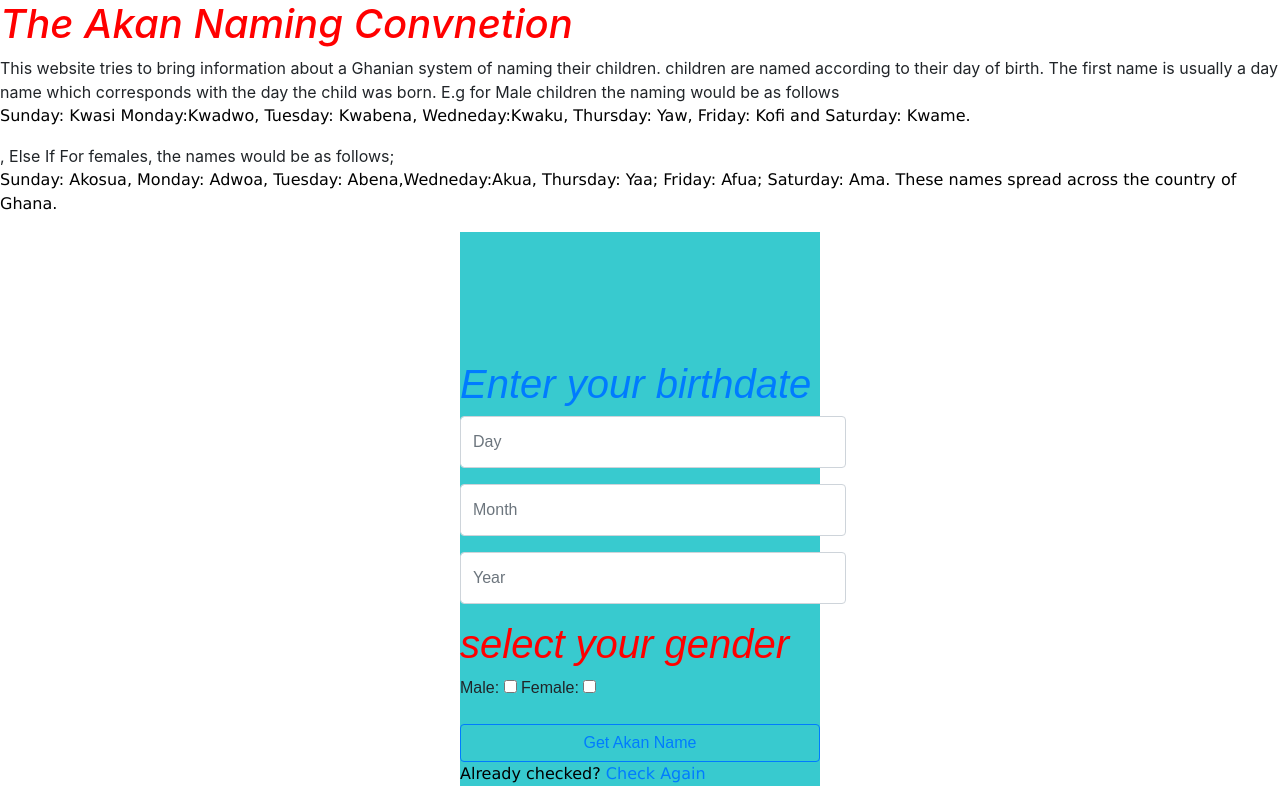
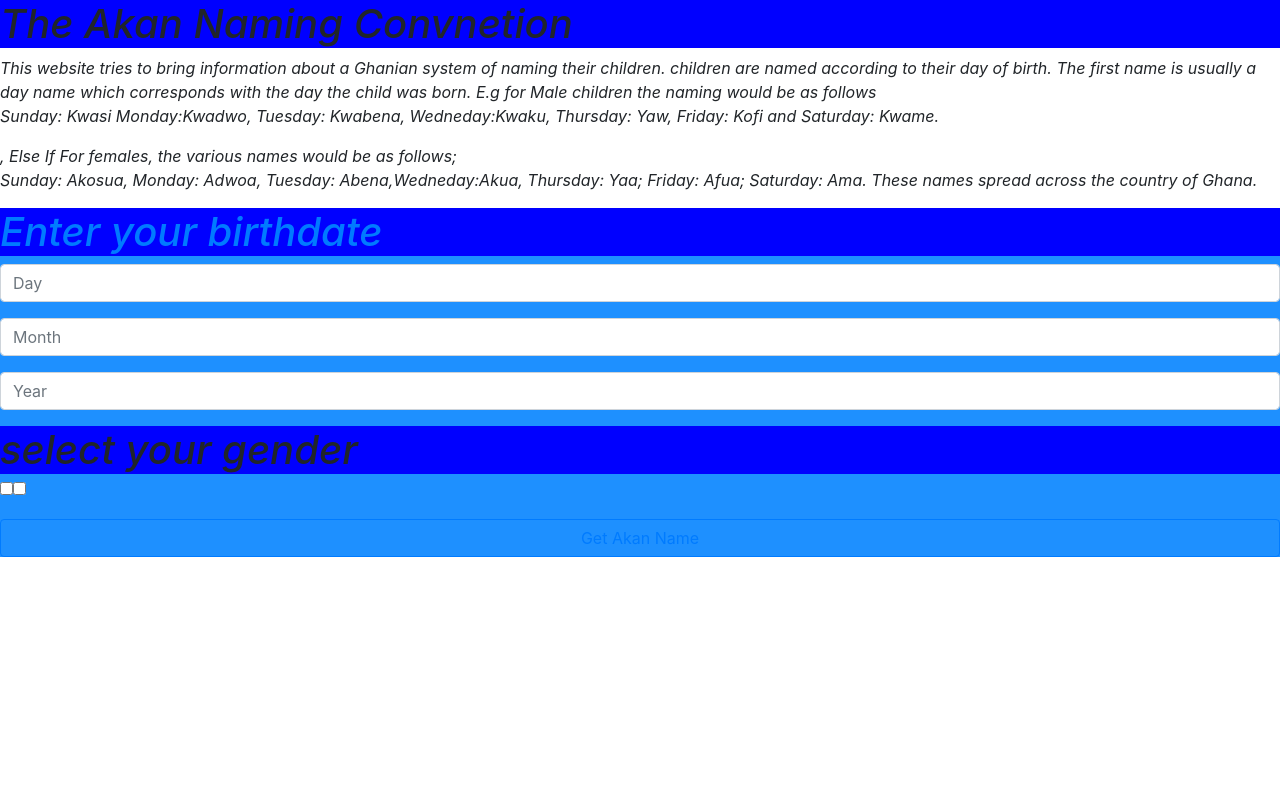
Before and after one commit to David2021-alt/Akan, a plain HTML site: page index.html in a window 1280 px wide. Drawn offline with nearby package versions, Linux system fonts and the light colour scheme; files that its build step writes are made by us from their sources; some icons are missing.

Commit message:
modified files

```diff
--- a/css/styles.css
+++ b/css/styles.css
@@ -1,63 +1,26 @@
 body {
-    background-color: azure;
-    background-image: url(Akan2.jpg);
-    background-size: cover;
-    background-position: center;
-
-
-
-
+background-color: dimgrey;
+margin: auto;
+padding: 0%;
+font-style: italic;
 }
 h1 {
-    color: red;
-    font-size: 300%;
-    align-content: center;
-    font-style: italic;
-    box-shadow: slategray;
-    border-bottom-left-radius: 5vh;
+    background-color: Blue;
 
-}
-p {
-    color: black;
-    font-family: Verdana, Geneva, Tahoma, sans-serif;
-    border: 0rem;
-margin-top: 5vh;
-margin-bottom: 5vh;
-
-}
-container {
-    align-content: center;
 }
 
 form {
-    width: 360px;
-    padding: 10% 0 0;
-    margin: auto;
-    font-size: 2vh;
-    font-family: sans-serif;
-    outline: 1;
-    background: rgba(7, 189, 195, 0.8);
+    background-color: dodgerblue;
+    font-size: 0%;
+    font color: green;
+    height: 100%
+    Width: 100%
 
 }
-input {
-    border-color: blue;
-    box-sizing: content-box;
-    outline: 1;
-    padding-left: 15px;
-    margin: 1em;
-    align-content: space-between;
-    font-size: 14px;
+button {
+    background-color: darkgrey;
+    margin: 0;
+    padding: 0;
+    text-align: center;
 
 }
-.form button:,.form button:active {
-    font-family: "Roboto", sans-serif;
-    text-transform: uppercase;
-    outline: 0em;
-    background: #4ca504;
-    width: 100%;
-    border: 0;
-    padding: 15px;
-
-
-
-}
--- a/index.html
+++ b/index.html
@@ -5,13 +5,14 @@
     <meta charset="UTF-8">
     <meta http-equiv="X-UA-Compatible" content="IE=edge">
     <meta name="viewport" content="width=device-width, initial-scale=1.0">
-    <title>Document</title>
+    <title>Akan Naming Convention</title>
     <link rel="stylesheet" href="styles.css">
     <link rel="stylesheet" href="bootstrap.css" <script src="js/script.js" </script>
-    <script src="/js/main.js"></script>
+
 </head>
 
 <body>
+    <script src="/js/main.js"></script>
     <div class="Wrapper" </body>
         <div class="formelements" < class="description">
             <h1 class="display-4-text-primary">The Akan Naming Convnetion</h1>
@@ -24,7 +25,7 @@
                 <p> Sunday: Kwasi Monday:Kwadwo, Tuesday: Kwabena, Wedneday:Kwaku, Thursday: Yaw, Friday:
                     Kofi and Saturday: Kwame.</p>,
 
-                Else If For females, the names would be as follows;
+                Else If For females, the various names would be as follows;
 
                 <p>Sunday: Akosua, Monday: Adwoa,
                     Tuesday: Abena,Wedneday:Akua, Thursday: Yaa; Friday: Afua; Saturday: Ama.
--- a/js/main.js
+++ /dev/null
@@ -1,89 +0,0 @@
-console.log("some string")
-function fn() {
-    var d = new Date();
-    var date = parseInt(document.getElementById("day").value);
-    var month = parseInt(document.getElementById("month").value)- 1;
-    var year = parseInt(document.getElementById("year").value);
-    if (day < 0 || day > 31) {
-        document.getElementsByClassName("dayerror").innerHtml = "Enter valid date";
-        return false;
-    } else if (date == "") {
-        document.getElementsByClassName("dayerror").innerHtml = "This field cannot be empty";
-        return false;
-    } else {
-        d.setDate(date);
-    }
-    if (month < 0 || day > 12) {
-        document.getElementsByClassName("montherror").innerHtml = "Enter valid month";
-        return false;
-    } else if (month == "") {
-        document.getElementsByClassName("montherror").innerHtml = "This field cannot be empty";
-        return false;
-    } else {
-        d.setMonth(month);
-    }
-    if (month < 0) {
-        document.getElementsByClassName("yearerror").innerHtml = "Enter valid year";
-        return false;
-    } else if (month == "") {
-        document.getElementsByClassName("yearerror").innerHtml = "This field cannot be empty";
-        return false;
-    } else {
-        d.setYear(year);
-    }
-    var day = d.getDay();
-    var days = ['sunday', 'monday', "tuesday", "wednesday", "thursday", "friday", "saturday"]
-    var male = ["Kwasi", " Kwadwo", "Kwabena", "Kwaku", "Yaw", "Kofi", "Kwame"];
-    var female = ["Akosua", "Adwoa", "Abenaa", "Akua", "Yaa", "Afua", "Ama"];
-    function getAkan() {
-        var ismale = document.getElementById('male').checked;
-        var isfemale = document.getElementById('female').checked;
-        if (ismale == true && isfemale == false) {
-            if (day == 0) {
-                // return male[0];
-                alert("your name is " + male[0]);
-            }
-            else if (day == 1) {
-                alert("your name is " + male[1]);
-            }
-            else if (day == 2) {
-                alert("your name is " + male[2]);
-            }
-            else if (day == 3) {
-                alert("your name is " + male[3]);
-            }
-            else if (day == 4) {
-                alert("your name is " + male[4]);
-            }
-            else if (day == 5) {
-                alert("your name is " + male[5]);
-            }
-            else if (day == 6) {
-                alert("your name is " + male[6]);
-            }
-        } else if (ismale == false && isfemale == true) {
-            if (day == 0) {
-                // return male[0];
-                alert("your name is " + female[0]);
-            }
-            else if (day == 1) {
-                alert("your name is " + female[1]);
-            }
-            else if (day == 2) {
-                alert("your name is " + female[2]);
-            }
-            else if (day == 3) {
-                alert("your name is " + female[3]);
-            }
-            else if (day == 4) {
-                alert("your name is " + female[4]);
-            }
-            else if (day == 5) {
-                alert("your name is " + female[5]);
-            }
-            else if (day == 6) {
-                alert("your name is " + female[6]);
-            }
-        }
-    }
-    getAkan(".data(key);");
```
Also changed, not shown: js/scripts.js (+89 -0 lines).
